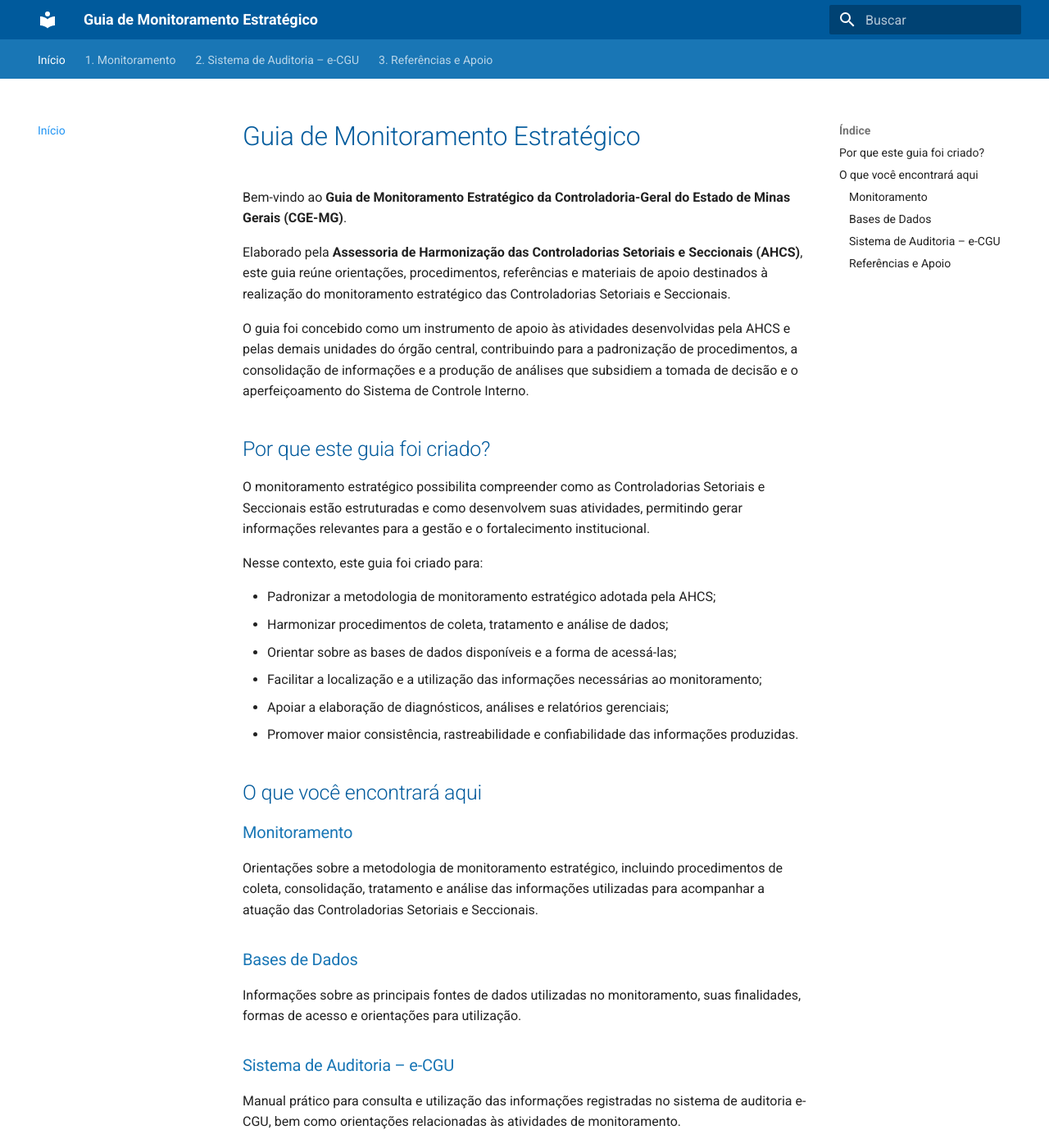
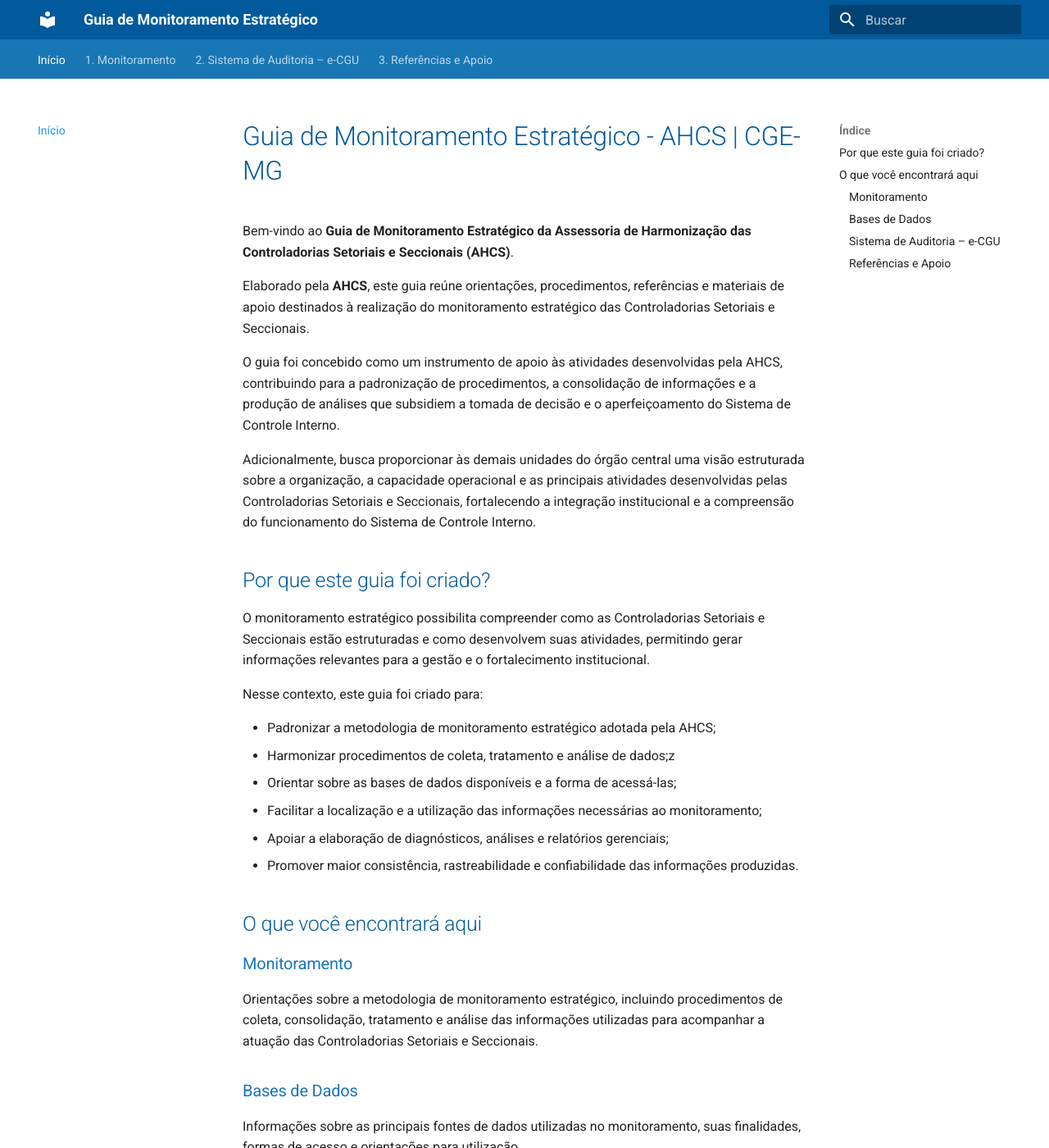
Before and after one commit to CGEMG-AHCS/guia-monitoramento-estrategico, an MkDocs documentation site: the page built from docs/index.md, in a window 1280 px wide and 1400 px high. Shown: the whole window at 82% size. Built offline with MkDocs 1.6.1 and Material for MkDocs 9.7.7, drawn with Linux system fonts in a browser that asks for light colours.

Commit message:
Update index.md

```diff
--- a/docs/index.md
+++ b/docs/index.md
@@ -1,10 +1,12 @@
-# Guia de Monitoramento Estratégico
+# Guia de Monitoramento Estratégico - AHCS | CGE-MG
 
-Bem-vindo ao **Guia de Monitoramento Estratégico da Controladoria-Geral do Estado de Minas Gerais (CGE-MG)**.
+Bem-vindo ao **Guia de Monitoramento Estratégico da Assessoria de Harmonização das Controladorias Setoriais e Seccionais (AHCS)**.
 
-Elaborado pela **Assessoria de Harmonização das Controladorias Setoriais e Seccionais (AHCS)**, este guia reúne orientações, procedimentos, referências e materiais de apoio destinados à realização do monitoramento estratégico das Controladorias Setoriais e Seccionais.
+Elaborado pela **AHCS**, este guia reúne orientações, procedimentos, referências e materiais de apoio destinados à realização do monitoramento estratégico das Controladorias Setoriais e Seccionais.
 
-O guia foi concebido como um instrumento de apoio às atividades desenvolvidas pela AHCS e pelas demais unidades do órgão central, contribuindo para a padronização de procedimentos, a consolidação de informações e a produção de análises que subsidiem a tomada de decisão e o aperfeiçoamento do Sistema de Controle Interno.
+O guia foi concebido como um instrumento de apoio às atividades desenvolvidas pela AHCS, contribuindo para a padronização de procedimentos, a consolidação de informações e a produção de análises que subsidiem a tomada de decisão e o aperfeiçoamento do Sistema de Controle Interno.
+
+Adicionalmente, busca proporcionar às demais unidades do órgão central uma visão estruturada sobre a organização, a capacidade operacional e as principais atividades desenvolvidas pelas Controladorias Setoriais e Seccionais, fortalecendo a integração institucional e a compreensão do funcionamento do Sistema de Controle Interno.
 
 ## Por que este guia foi criado?
 
@@ -13,7 +15,7 @@
 Nesse contexto, este guia foi criado para:
 
 - Padronizar a metodologia de monitoramento estratégico adotada pela AHCS;
-- Harmonizar procedimentos de coleta, tratamento e análise de dados;
+- Harmonizar procedimentos de coleta, tratamento e análise de dados;z
 - Orientar sobre as bases de dados disponíveis e a forma de acessá-las;
 - Facilitar a localização e a utilização das informações necessárias ao monitoramento;
 - Apoiar a elaboração de diagnósticos, análises e relatórios gerenciais;
```
